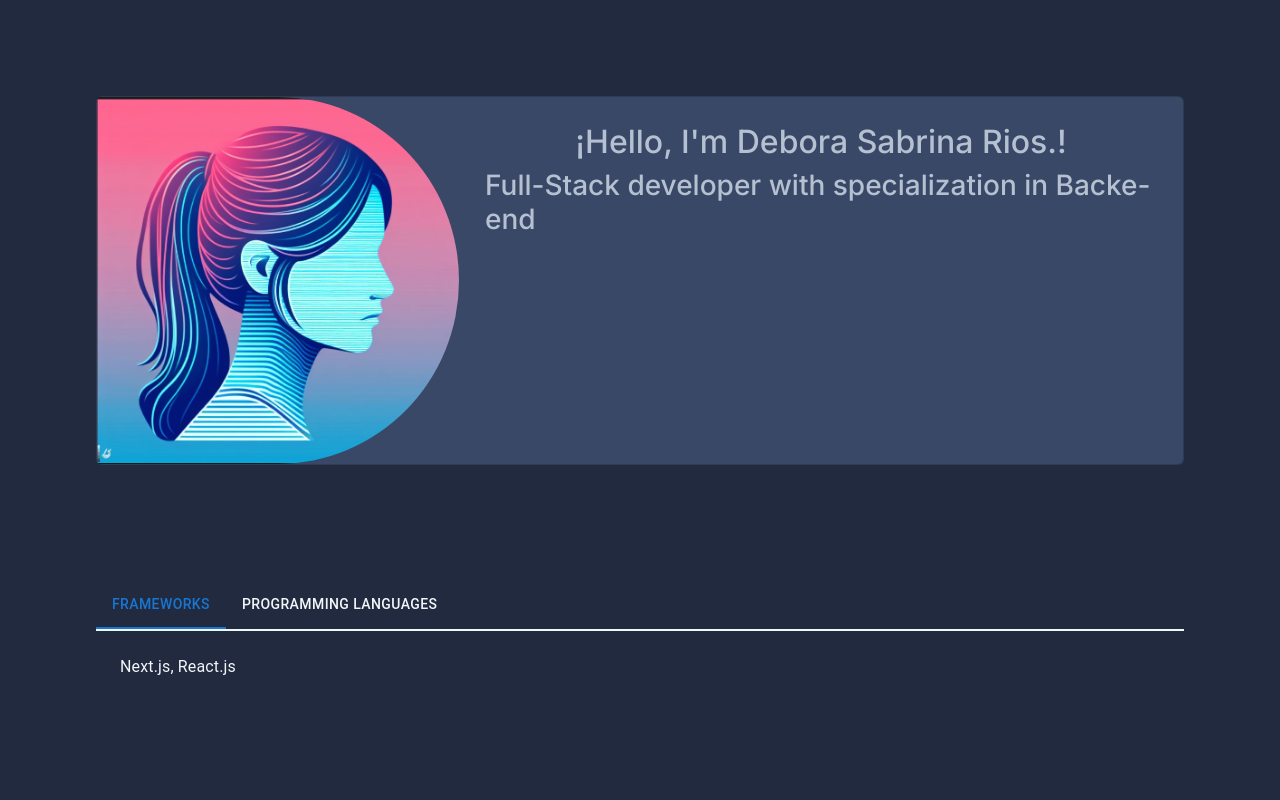
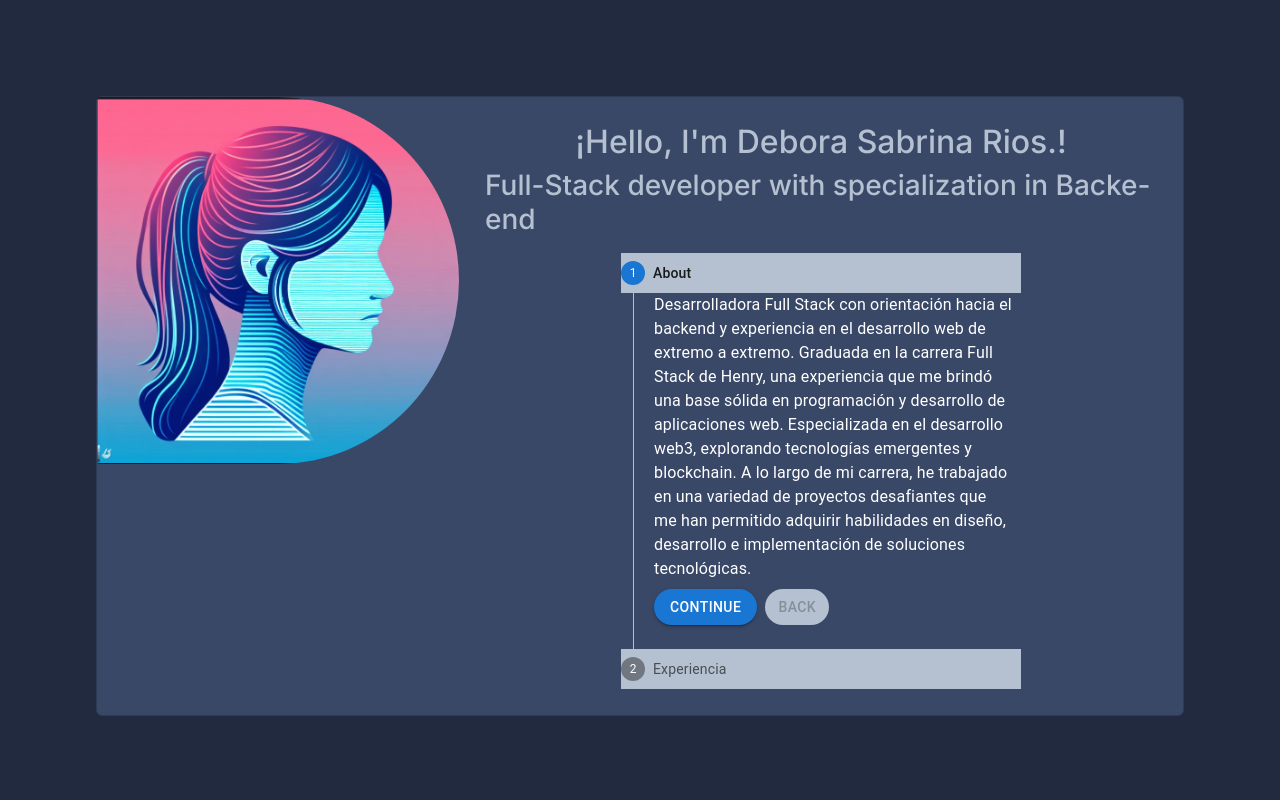
Before and after one commit to RiosDeboraS/Portafolio-2.0, a Next.js app: page / in a window 1280 px wide. Shown: the top 800 px of the page. Built offline with nearby package versions, Linux system fonts and the light colour scheme.

Commit message:
add about

```diff
--- a/app/page.js
+++ b/app/page.js
@@ -7,6 +7,7 @@ export default function Home() {
   return (
     <main className={styles.main}>
       <div className={styles.description}></div>
+
       <Nav />
       <Stack />
       <Galery />
--- a/componentes/Nav.js
+++ b/componentes/Nav.js
@@ -1,4 +1,5 @@
 import "bootstrap/dist/css/bootstrap.min.css";
+import VerticalLinearStepper from "./about/about";
 
 export const Nav = () => {
   return (
@@ -41,6 +42,7 @@ export const Nav = () => {
             </h3>
 
             <p class="card-text"></p>
+            <VerticalLinearStepper />
           </div>
         </div>
       </div>
--- /dev/null
+++ b/componentes/about/about.js
@@ -0,0 +1,107 @@
+"use client";
+
+import * as React from "react";
+import Box from "@mui/material/Box";
+import Stepper from "@mui/material/Stepper";
+import Step from "@mui/material/Step";
+import StepLabel from "@mui/material/StepLabel";
+import StepContent from "@mui/material/StepContent";
+import Button from "@mui/material/Button";
+import Paper from "@mui/material/Paper";
+import Typography from "@mui/material/Typography";
+
+const steps = [
+  {
+    label: "About",
+    description: `Desarrolladora Full Stack con orientación hacia el backend y experiencia en el desarrollo web de extremo a extremo. Graduada en la carrera Full Stack de Henry, una experiencia que me brindó una base sólida en programación y desarrollo de aplicaciones web. Especializada en el desarrollo web3, explorando tecnologías emergentes y blockchain.
+    A lo largo de mi carrera, he trabajado en una variedad de proyectos desafiantes que me han permitido adquirir habilidades en diseño, desarrollo e implementación de soluciones tecnológicas.
+`,
+  },
+
+  {
+    label: "Experiencia",
+    description: `He desarrollado aplicaciones modernas, eficientes y fáciles de mantener tanto para clientes internos como para clientes externos. Mi experiencia incluye trabajar con startups en el desarrollo de productos desde cero, así como colaborar como freelancer en proyectos en los que he trabajado en estrecha colaboración con otros desarrolladores para cumplir con los objetivos del cliente.
+`,
+  },
+];
+
+export default function VerticalLinearStepper() {
+  const [activeStep, setActiveStep] = React.useState(0);
+
+  const handleNext = () => {
+    setActiveStep((prevActiveStep) => prevActiveStep + 1);
+  };
+
+  const handleBack = () => {
+    setActiveStep((prevActiveStep) => prevActiveStep - 1);
+  };
+
+  const handleReset = () => {
+    setActiveStep(0);
+  };
+
+  return (
+    <Box sx={{ maxWidth: 400, color: "white" }}>
+      <Stepper
+        sx={{ color: "white" }}
+        activeStep={activeStep}
+        orientation="vertical"
+        style={{ color: "white" }}
+      >
+        {steps.map((step, index) => (
+          <Step sx={{ color: "white" }} key={step.label}>
+            <StepLabel
+              style={{ color: "white", background: "#b5c0d0" }}
+              optional={
+                index === 2 ? (
+                  <Typography
+                    style={{ color: "white" }}
+                    variant="caption"
+                  ></Typography>
+                ) : null
+              }
+            >
+              {step.label}
+            </StepLabel>
+            <StepContent style={{ color: "white" }}>
+              <Typography style={{ color: "white" }}>
+                {step.description}
+              </Typography>
+
+              <div>
+                <Button
+                  variant="contained"
+                  onClick={handleNext}
+                  sx={{ mt: 1, mr: 1, borderRadius: "50px" }}
+                  style={{ color: "white" }}
+                >
+                  {index === steps.length - 1 ? "Finish" : "Continue"}
+                </Button>
+                <Button
+                  disabled={index === 0}
+                  onClick={handleBack}
+                  sx={{
+                    mt: 1,
+                    mr: 1,
+                    borderRadius: "50px",
+                    background: "#b5c0d0",
+                  }}
+                >
+                  Back
+                </Button>
+              </div>
+            </StepContent>
+          </Step>
+        ))}
+      </Stepper>
+      {activeStep === steps.length && (
+        <Button
+          onClick={handleReset}
+          sx={{ mt: 1, mr: 1, background: "#b5c0d0" }}
+        >
+          Reset
+        </Button>
+      )}
+    </Box>
+  );
+}
```
